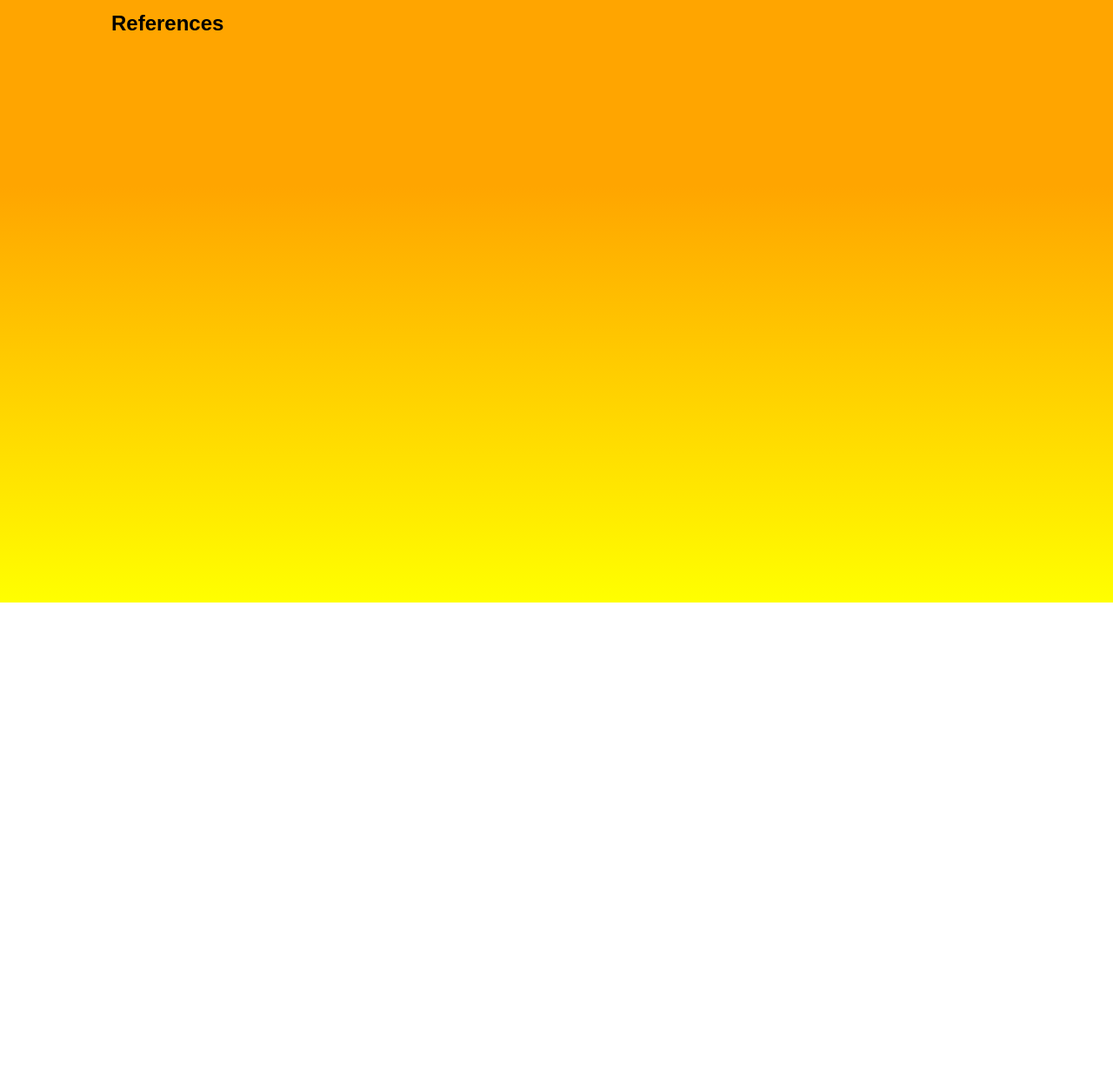
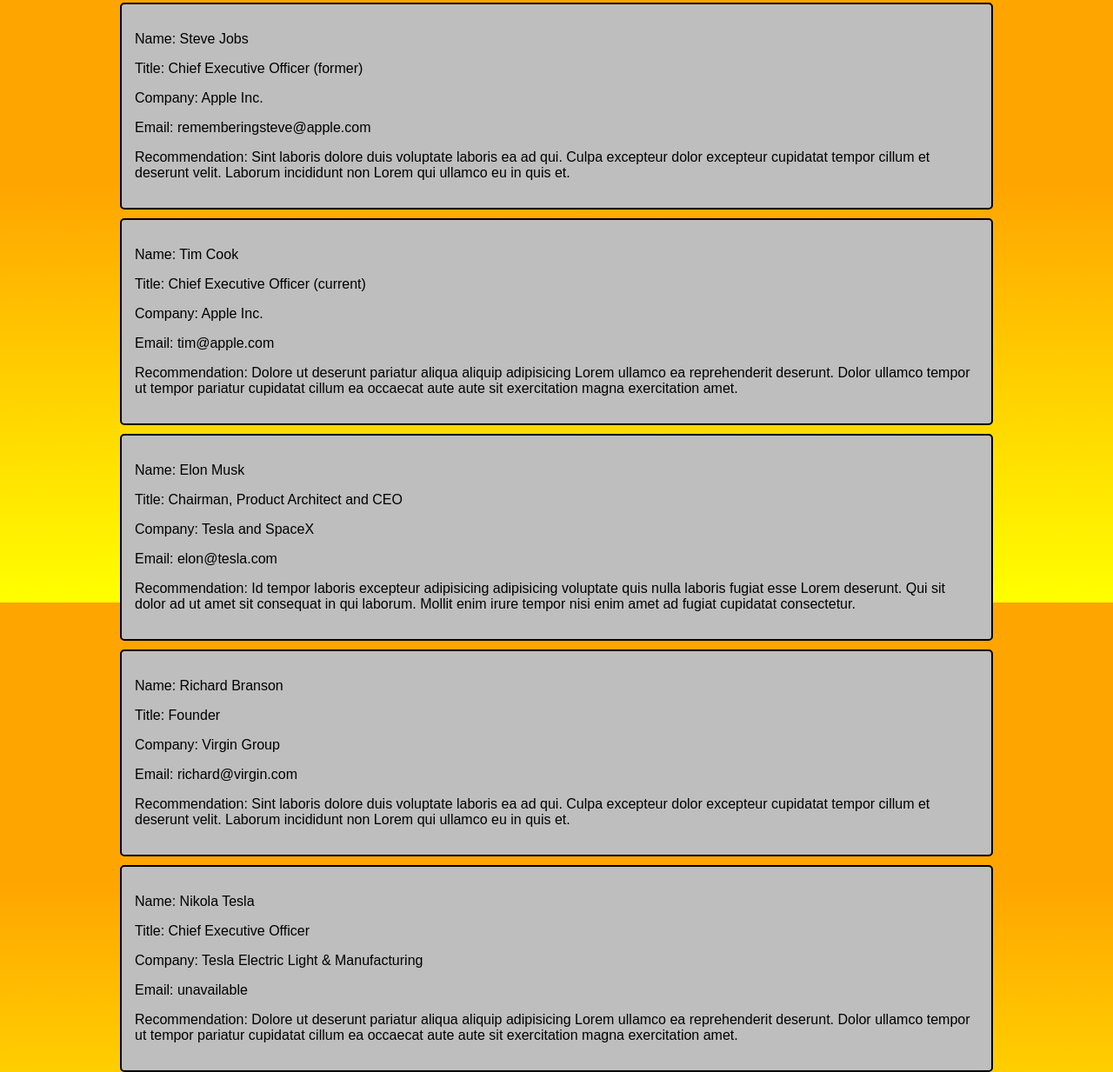
Before and after one commit to grantmcgrath/daily-project-week-10-day-04, a React app: page /references in a window 1280 px wide. Shown: the part 107-1340 px from the top of the page at 87% size. Before the commit the page ends 800 px from the top, so only its background shows below. Built offline with nearby package versions, Linux system fonts and the light colour scheme.

Commit message:
I believe this meets the bare requirements. I plan to return and make this project better.

```diff
--- a/src/components/App.js
+++ b/src/components/App.js
@@ -4,8 +4,9 @@
 class App extends Component {
   render() {
     return (
-      <div>
+      <div id="app">
         <h1>Welcome to Grant's Portfolio</h1>
+        <h2>Site currently under construction.</h2>
       </div>
     );
   }
--- a/src/components/Contact.js
+++ b/src/components/Contact.js
@@ -2,23 +2,23 @@
 
 import "../styles/App.css";
 
-import github from "../images/icons/github.png";
-import facebook from "../images/icons/facebook.png";
-import linkedin from "../images/icons/linkedin.png";
+// import github from "../images/icons/github.png";
+// import facebook from "../images/icons/facebook.png";
+// import linkedin from "../images/icons/linkedin.png";
 
 export default class Contact extends Component {
   render() {
     return (
       <div id="contact">
-        <div className="contact_main b">
-          <p>Hello?!?</p>
+        <div>
+          <p>Phone Number: 919-612-0679</p>
+          <p>Email: grantmcgrath@me.com</p>
+          <p>Social Links</p>
         </div>
-        <div className="contact_side b">
-          <ul>
-            <li><a href="www.facebook.com"><img src={facebook} alt="Facebook" className="icons"/></a></li>
-            <li><a href="www.linkedin.com"><img src={linkedin} alt="Linkedin" className="icons"/></a></li>
-            <li><a href="www.github.com"><img  src={github} alt="GitHub" className="icons"/></a></li>
-          </ul>
+        <div className="social_link">
+          <p><a href="https://www.facebook.com" target="_blank" rel="noopener noreferrer">Facebook</a></p>
+          <p><a href="www.linkedin.com" target="_blank">Linkedin</a></p>
+          <p><a href="www.github.com" target="_blank">GitHub</a></p>
         </div>
       </div>
     )
--- a/src/components/References.js
+++ b/src/components/References.js
@@ -4,7 +4,41 @@
   render() {
     return (
       <div>
-        <h2>References</h2>
+        <div className="reference">
+          <p>Name: Steve Jobs</p>
+          <p>Title: Chief Executive Officer (former)</p>
+          <p>Company: Apple Inc.</p>
+          <p>Email: rememberingsteve@apple.com</p>
+          <p>Recommendation: Sint laboris dolore duis voluptate laboris ea ad qui. Culpa excepteur dolor excepteur cupidatat tempor cillum et deserunt velit. Laborum incididunt non Lorem qui ullamco eu in quis et.</p>
+        </div>
+        <div className="reference">
+          <p>Name: Tim Cook</p>
+          <p>Title: Chief Executive Officer (current)</p>
+          <p>Company: Apple Inc.</p>
+          <p>Email: tim@apple.com</p>
+          <p>Recommendation: Dolore ut deserunt pariatur aliqua aliquip adipisicing Lorem ullamco ea reprehenderit deserunt. Dolor ullamco tempor ut tempor pariatur cupidatat cillum ea occaecat aute aute sit exercitation magna exercitation amet.</p>
+        </div>
+        <div className="reference">
+          <p>Name: Elon Musk</p>
+          <p>Title: Chairman, Product Architect and CEO</p>
+          <p>Company: Tesla and SpaceX</p>
+          <p>Email: elon@tesla.com</p>
+          <p>Recommendation: Id tempor laboris excepteur adipisicing adipisicing voluptate quis nulla laboris fugiat esse Lorem deserunt. Qui sit dolor ad ut amet sit consequat in qui laborum. Mollit enim irure tempor nisi enim amet ad fugiat cupidatat consectetur.</p>
+        </div>
+        <div className="reference">
+          <p>Name: Richard Branson</p>
+          <p>Title: Founder</p>
+          <p>Company: Virgin Group</p>
+          <p>Email: richard@virgin.com</p>
+          <p>Recommendation: Sint laboris dolore duis voluptate laboris ea ad qui. Culpa excepteur dolor excepteur cupidatat tempor cillum et deserunt velit. Laborum incididunt non Lorem qui ullamco eu in quis et.</p>
+        </div>
+        <div className="reference">
+          <p>Name: Nikola Tesla</p>
+          <p>Title: Chief Executive Officer</p>
+          <p>Company: Tesla Electric Light & Manufacturing</p>
+          <p>Email: unavailable</p>
+          <p>Recommendation: Dolore ut deserunt pariatur aliqua aliquip adipisicing Lorem ullamco ea reprehenderit deserunt. Dolor ullamco tempor ut tempor pariatur cupidatat cillum ea occaecat aute aute sit exercitation magna exercitation amet.</p>
+        </div>
       </div>
     )
   }
--- a/src/styles/App.css
+++ b/src/styles/App.css
@@ -10,8 +10,6 @@
   background-color: #181818;
   flex-wrap: wrap;
 }
-
-
 
 a {
   color: grey;
@@ -36,17 +34,11 @@
 }
 
 #contact {
-  display: flex;
-  direction: ltr;
+  margin: 0 35%;
 }
 
-.contact_main {
-  width: 80%;
-
-}
-
-.contact_side {
-  width: 20%;
+#app {
+  text-align: center;
 }
 
 .icons {
@@ -75,3 +67,19 @@
 .m {
   margin: 0;
 }
+
+.reference {
+  border: 2px solid black;
+  margin: 10px;
+  padding: 15px;
+  background-color: #BEBEBE;
+  border-radius: 5px;
+}
+
+.social_link {
+  display: flex;
+  direction: ltr;
+  justify-content: space-between;
+  padding: 0;
+  margin: 0;
+}
```
